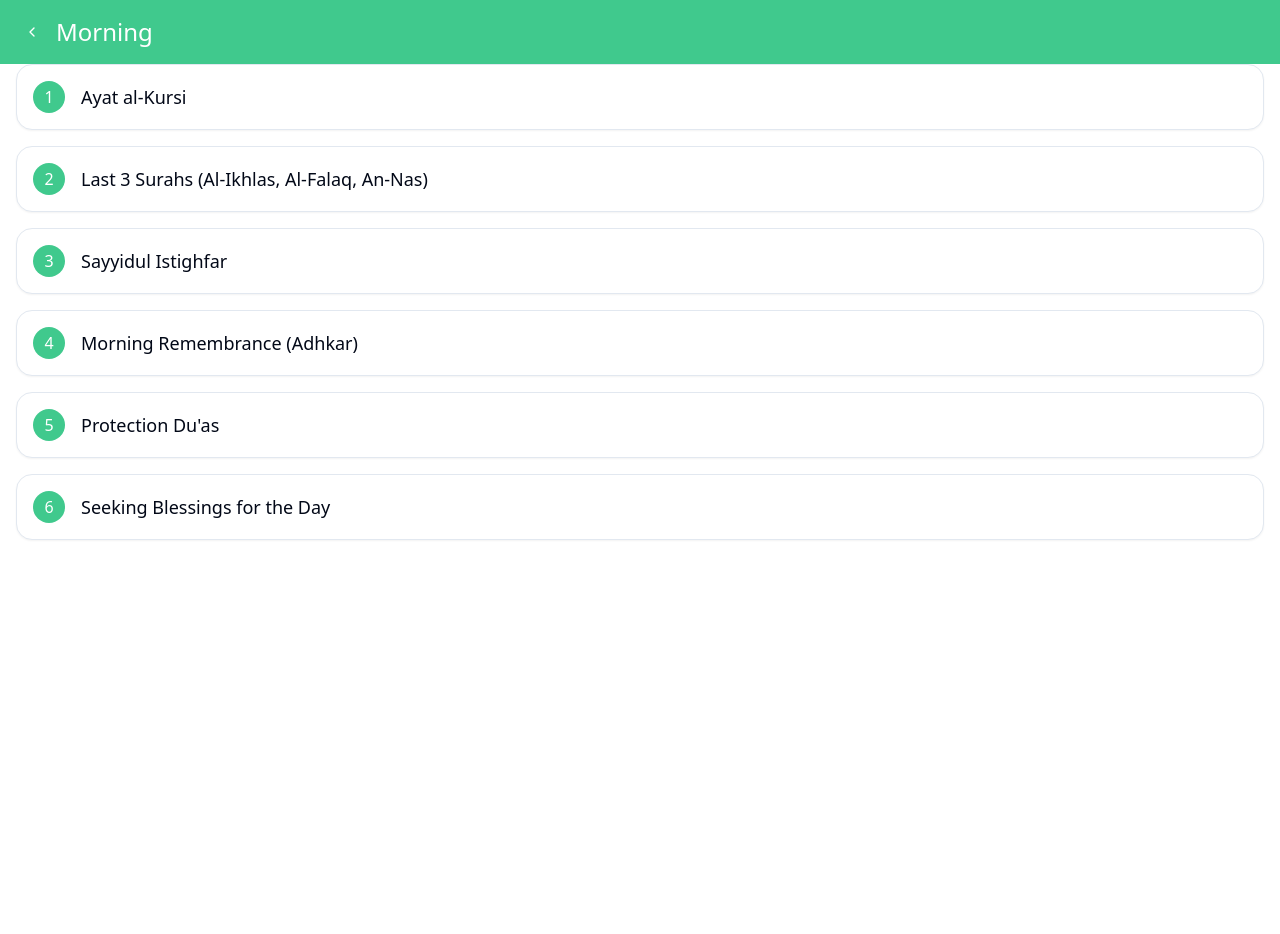
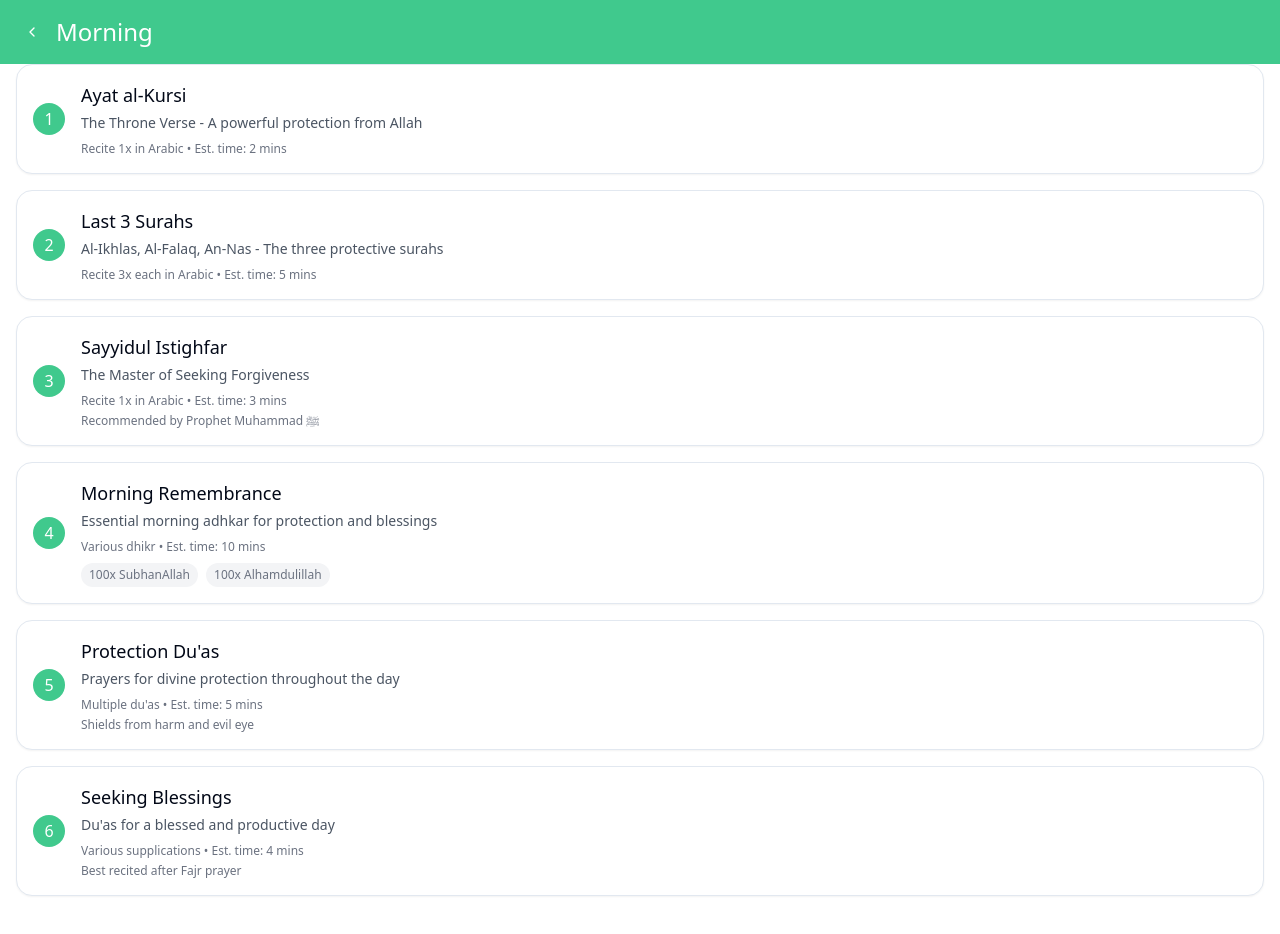
Before and after one commit to Usmanyousaf88/duapp, a React (Vite) app: page /morning in a window 1280 px wide. Shown: the top 934 px of the page. Before the commit the page ends 800 px from the top, so only its background shows below. Built offline with nearby package versions, Linux system fonts and the light colour scheme.

Commit message:
Add content to cards
Enhanced all cards with additional content to improve user experience and information display.
[skip gpt_engineer]

```diff
--- a/src/pages/Morning.tsx
+++ b/src/pages/Morning.tsx
@@ -1,6 +1,7 @@
 import { Button } from "@/components/ui/button";
 import { ChevronLeft } from "lucide-react";
 import { Link } from "react-router-dom";
+import { Collapsible, CollapsibleContent, CollapsibleTrigger } from "@/components/ui/collapsible";
 
 const Morning = () => {
   return (
@@ -24,26 +25,50 @@ const Morning = () => {
                 <div className="w-8 h-8 bg-[#40C98D] rounded-full flex items-center justify-center text-white">
                   1
                 </div>
+                <div className="flex-1">
                   <h2 className="text-lg font-medium">Ayat al-Kursi</h2>
+                  <p className="text-sm text-gray-600 mt-1">The Throne Verse - A powerful protection from Allah</p>
+                  <p className="text-xs text-gray-500 mt-2">Recite 1x in Arabic • Est. time: 2 mins</p>
+                </div>
               </div>
             </div>
           </Link>
 
+          <Collapsible>
             <div className="p-4 bg-white rounded-lg shadow-sm border">
+              <CollapsibleTrigger className="w-full">
                 <div className="flex items-center gap-4">
                   <div className="w-8 h-8 bg-[#40C98D] rounded-full flex items-center justify-center text-white">
                     2
                   </div>
-              <h2 className="text-lg font-medium">Last 3 Surahs (Al-Ikhlas, Al-Falaq, An-Nas)</h2>
+                  <div className="flex-1 text-left">
+                    <h2 className="text-lg font-medium">Last 3 Surahs</h2>
+                    <p className="text-sm text-gray-600 mt-1">Al-Ikhlas, Al-Falaq, An-Nas - The three protective surahs</p>
+                    <p className="text-xs text-gray-500 mt-2">Recite 3x each in Arabic • Est. time: 5 mins</p>
                   </div>
                 </div>
+              </CollapsibleTrigger>
+              <CollapsibleContent className="pt-4 pl-12">
+                <ul className="space-y-2 text-sm text-gray-600">
+                  <li>• Surah Al-Ikhlas: The Sincerity</li>
+                  <li>• Surah Al-Falaq: The Daybreak</li>
+                  <li>• Surah An-Nas: Mankind</li>
+                </ul>
+              </CollapsibleContent>
+            </div>
+          </Collapsible>
 
           <div className="p-4 bg-white rounded-lg shadow-sm border">
             <div className="flex items-center gap-4">
               <div className="w-8 h-8 bg-[#40C98D] rounded-full flex items-center justify-center text-white">
                 3
               </div>
+              <div className="flex-1">
                 <h2 className="text-lg font-medium">Sayyidul Istighfar</h2>
+                <p className="text-sm text-gray-600 mt-1">The Master of Seeking Forgiveness</p>
+                <p className="text-xs text-gray-500 mt-2">Recite 1x in Arabic • Est. time: 3 mins</p>
+                <p className="text-xs text-gray-500 mt-1">Recommended by Prophet Muhammad ﷺ</p>
+              </div>
             </div>
           </div>
 
@@ -52,7 +77,15 @@ const Morning = () => {
               <div className="w-8 h-8 bg-[#40C98D] rounded-full flex items-center justify-center text-white">
                 4
               </div>
-              <h2 className="text-lg font-medium">Morning Remembrance (Adhkar)</h2>
+              <div className="flex-1">
+                <h2 className="text-lg font-medium">Morning Remembrance</h2>
+                <p className="text-sm text-gray-600 mt-1">Essential morning adhkar for protection and blessings</p>
+                <p className="text-xs text-gray-500 mt-2">Various dhikr • Est. time: 10 mins</p>
+                <div className="mt-2 text-xs text-gray-500">
+                  <span className="inline-block px-2 py-1 bg-gray-100 rounded-full mr-2">100x SubhanAllah</span>
+                  <span className="inline-block px-2 py-1 bg-gray-100 rounded-full">100x Alhamdulillah</span>
+                </div>
+              </div>
             </div>
           </div>
 
@@ -61,7 +94,12 @@ const Morning = () => {
               <div className="w-8 h-8 bg-[#40C98D] rounded-full flex items-center justify-center text-white">
                 5
               </div>
+              <div className="flex-1">
                 <h2 className="text-lg font-medium">Protection Du'as</h2>
+                <p className="text-sm text-gray-600 mt-1">Prayers for divine protection throughout the day</p>
+                <p className="text-xs text-gray-500 mt-2">Multiple du'as • Est. time: 5 mins</p>
+                <p className="text-xs text-gray-500 mt-1">Shields from harm and evil eye</p>
+              </div>
             </div>
           </div>
 
@@ -70,7 +108,12 @@ const Morning = () => {
               <div className="w-8 h-8 bg-[#40C98D] rounded-full flex items-center justify-center text-white">
                 6
               </div>
-              <h2 className="text-lg font-medium">Seeking Blessings for the Day</h2>
+              <div className="flex-1">
+                <h2 className="text-lg font-medium">Seeking Blessings</h2>
+                <p className="text-sm text-gray-600 mt-1">Du'as for a blessed and productive day</p>
+                <p className="text-xs text-gray-500 mt-2">Various supplications • Est. time: 4 mins</p>
+                <p className="text-xs text-gray-500 mt-1">Best recited after Fajr prayer</p>
+              </div>
             </div>
           </div>
         </div>
```
Lines whose indentation alone changed are shown as unchanged.
